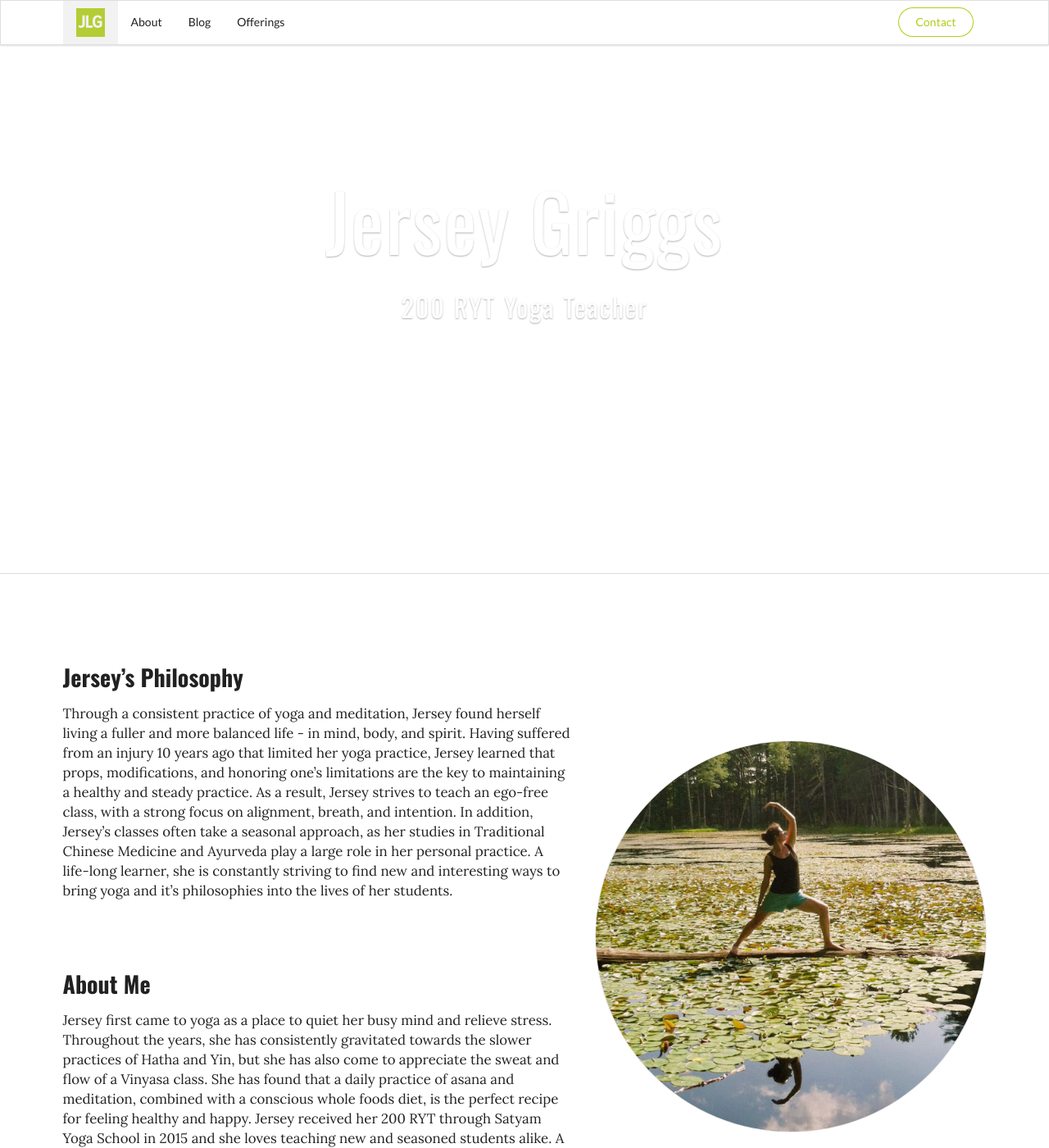
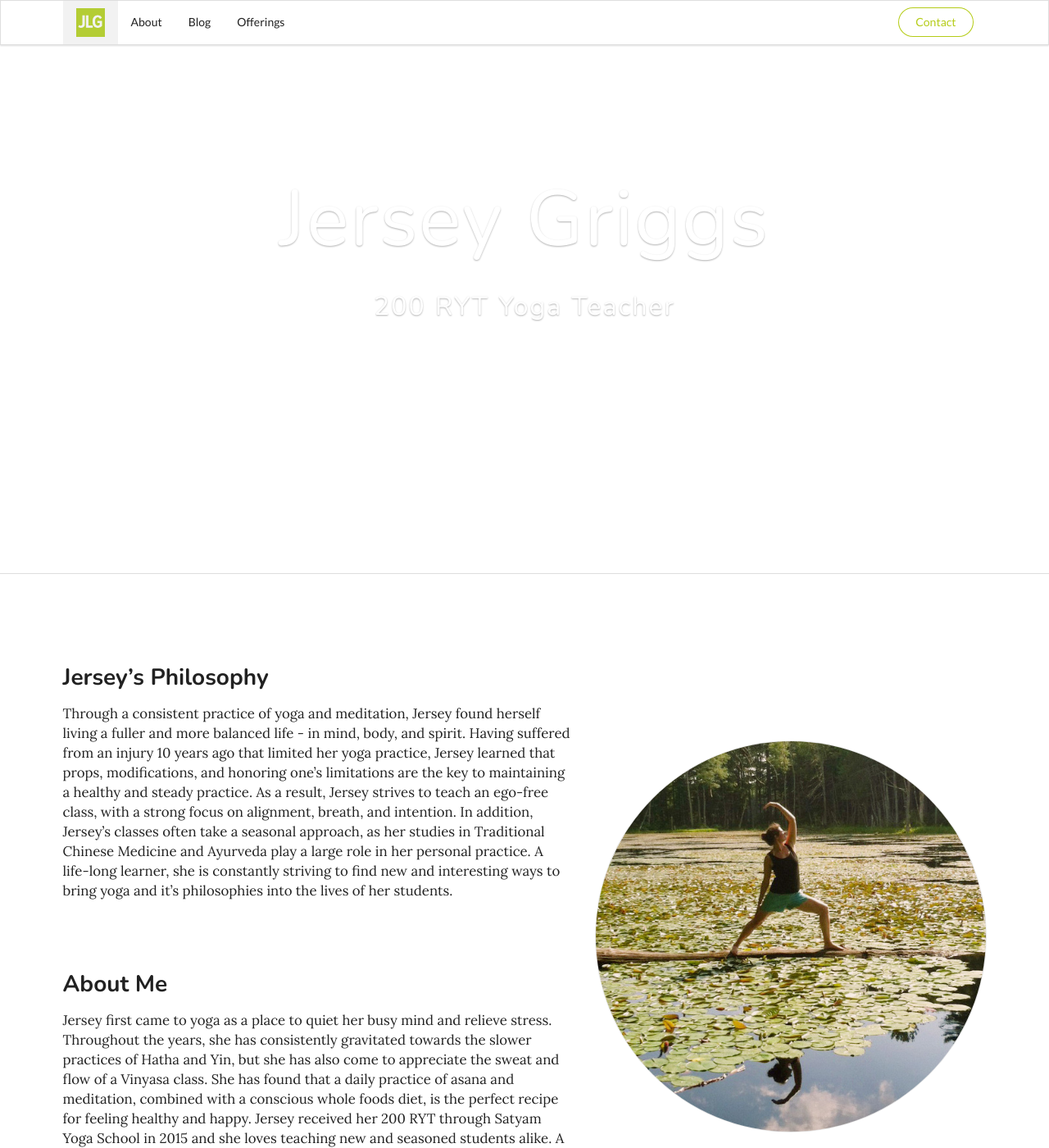
Before and after one commit to yogi-jerz/yogi-jerz.github.io, a Jekyll site: the page built from index.html, in a window 1280 px wide and 1400 px high. Shown: the whole window at 82% size. Built offline with Jekyll 4.4.1, drawn with Linux system fonts in a browser that asks for light colours; nearby versions of some CDN libraries; the list of posts is cut into pages by our own code.

Commit message:
new font

```diff
--- a/_includes/head.html
+++ b/_includes/head.html
@@ -27,7 +27,7 @@
 
   <link href="{{site.baseurl}}css/main.css" rel="stylesheet" type="text/css">
   <link rel="stylesheet" href="https://cdnjs.cloudflare.com/ajax/libs/semantic-ui/2.0.0/semantic.min.css">
-  <link href='http://fonts.googleapis.com/css?family=Oswald:400,300,700' rel='stylesheet' type='text/css'>
+ <link href='https://fonts.googleapis.com/css?family=Nunito:400,300,700' rel='stylesheet' type='text/css'>
   <link href='http://fonts.googleapis.com/css?family=Lora:400,700,400italic,700italic' rel='stylesheet' type='text/css'>
   <link rel="canonical" href="{{ page.url | replace:'index.html','' | prepend: site.baseurl | prepend: site.url }}">
   <link rel="alternate" type="application/rss+xml" title="{{ site.title }}" href="{{ "/feed.xml" | prepend: site.baseurl | prepend: site.url }}" />
--- a/_sass/_theme.scss
+++ b/_sass/_theme.scss
@@ -11,7 +11,7 @@
 h4,
 h5,
 h6 {
-  font-family: 'Oswald', sans-serif!important;
+font-family: 'Nunito', sans-serif!important;
 }
 
 #about-me {
```
